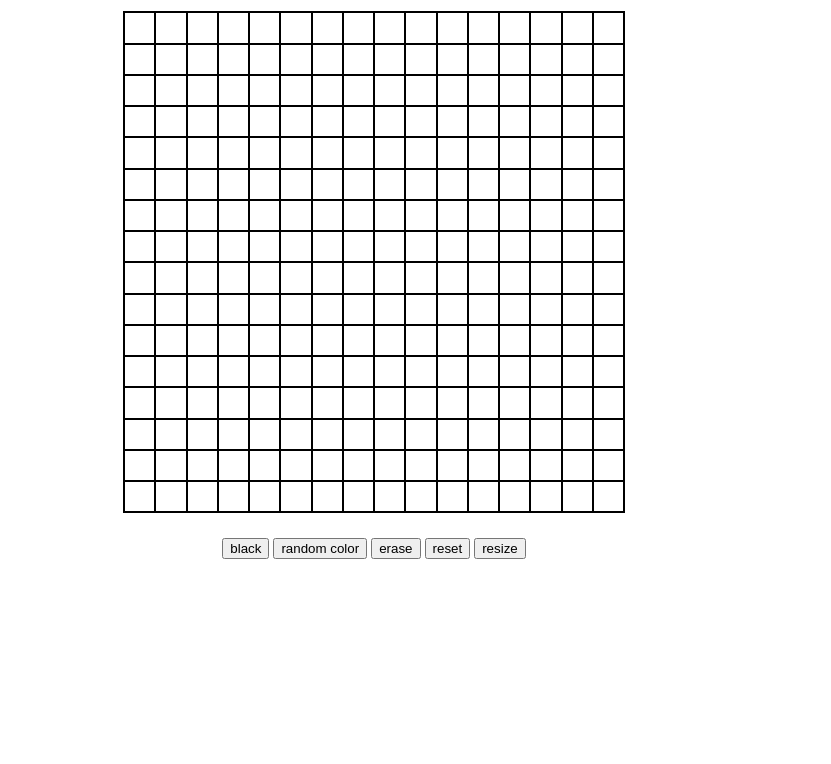
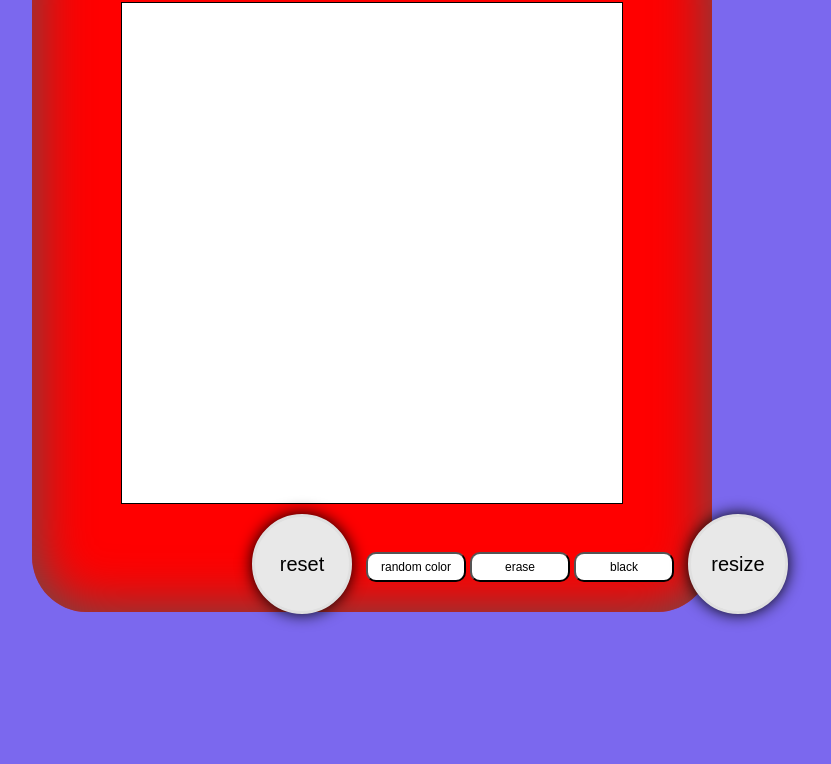
Before and after one commit to wstan2/etch-a-sketch, a plain HTML site: page index.html in a window 1280 px wide. Shown: the part 136-900 px from the top of the page, without its empty margins (266-1097 px from the left). Before the commit the page ends 800 px from the top, so only its background shows below. Drawn offline with Linux system fonts and the light colour scheme; a web font is replaced by a local one.

Commit message:
updated the appearance and knobs

```diff
--- a/index.html
+++ b/index.html
@@ -2,17 +2,23 @@
 <html>
 	<head>
 		<title>Etch-a-Sketch</title>
+		<link
+			href="https://fonts.googleapis.com/css?family=Cabin+Sketch&display=swap"
+			rel="stylesheet"
+		/>
 		<link href="style.css" rel="stylesheet" />
 	</head>
 	<body>
-		<h1>Etch-a-Sketch</h1>
-		<div class="mainGrid"></div>
+		<div class="container">
+			<div id="title">Etch-a-Sketch</div>
+			<div class="mainGrid"></div>
+		</div>
 		<div id="buttons">
-			<button onclick="black()">black</button>
-			<button onclick="random()">random color</button>
-			<button onclick="erase()">erase</button>
-			<button onclick="reset()">reset</button>
-			<button onclick="resizeGrid()">resize</button>
+			<button onclick="reset()" class="button2">reset</button>
+			<button onclick="random()" class="button1">random color</button>
+			<button onclick="erase()" class="button1">erase</button>
+			<button onclick="black()" class="button1">black</button>
+			<button onclick="resizeGrid()" class="button2">resize</button>
 		</div>
 		<script src="main.js"></script>
 	</body>
--- a/style.css
+++ b/style.css
@@ -1,5 +1,10 @@
 * {
 	box-sizing: border-box;
+	background-color: #7b68ee;
+}
+
+body {
+	height: 800px;
 }
 
 .mainGrid {
@@ -10,18 +15,59 @@
 	display: flex;
 	flex-wrap: wrap;
 	align-content: flex-start;
+	transform: translate(0, 35px);
 }
 .finalGrid {
-	border: 1px solid black;
+	border: 1px;
 }
 
-h1 {
+#title {
 	text-align: center;
-	font-size: 26px;
-	margin-top: 100px;
+	background-color: red;
+	font-size: 48px;
+	width: 500px;
+	margin-top: 40px;
+	font-family: "Cabin Sketch", sans-serif;
+	transform: translate(85px, 25px);
+	border-radius: 10px;
 }
 
 #buttons {
+	margin-top: 25px;
+	color: gray;
+	width: 600px;
+}
+
+.container {
+	margin: 3rem auto 2rem auto;
+	width: 680px;
+	height: 700px;
 	text-align: center;
-	margin-top: 25px;
+	background-color: red;
+	box-shadow: inset 0px 0px 3.5rem #555;
+	border-radius: 8%;
+	transform: translate(-2px, 0px);
 }
+
+.button2 {
+	background-color: #e8e8e8;
+	width: 100px;
+	font-size: 20px;
+	width: 100px;
+	height: 100px;
+	border-radius: 50%;
+	transform: translate(500px, -140px);
+	margin: 10px;
+	border: 3px solid rgb(224, 224, 224);
+	box-shadow: 0px 0px 1rem black;
+}
+
+.button1 {
+	background-color: white;
+	width: 100px;
+	font-size: 12px;
+	border-radius: 10px;
+	height: 30px;
+	transform: translate(500px, -140px);
+	justify-content: center;
+}
```
